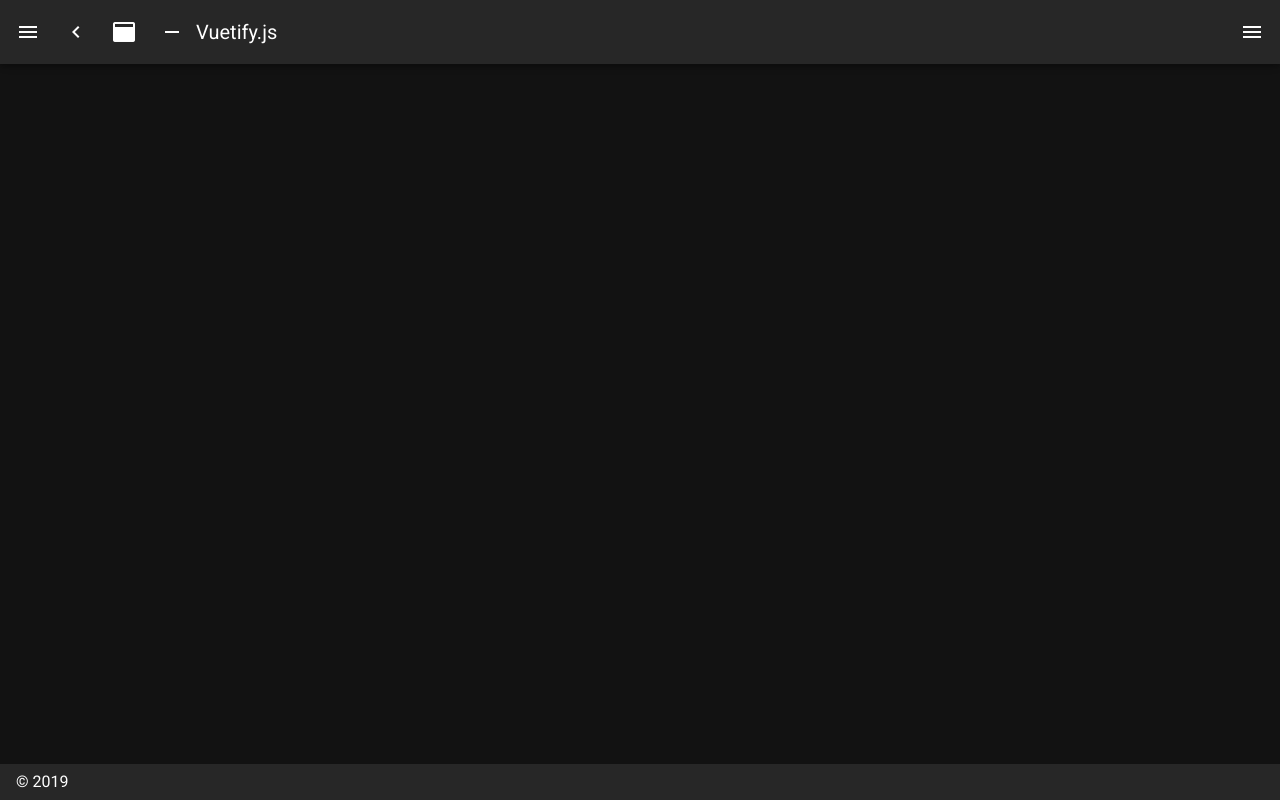
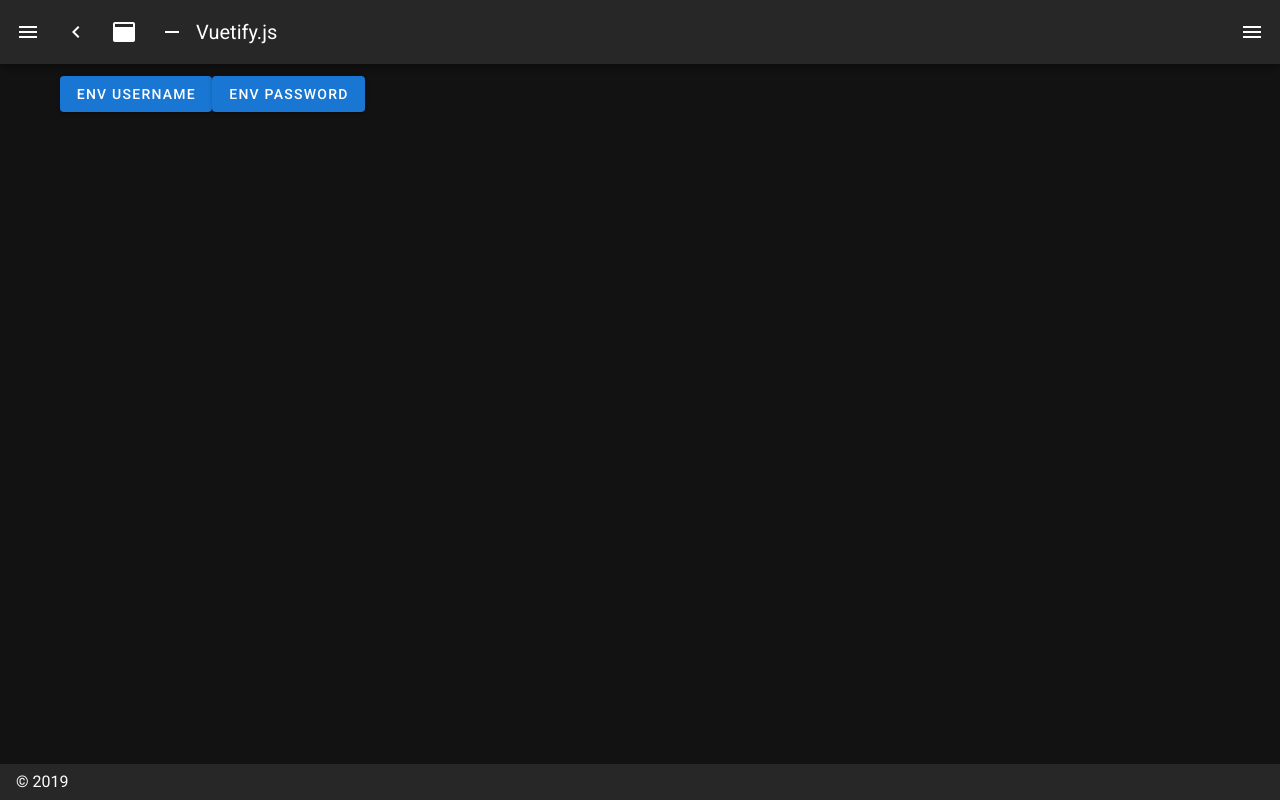
Before and after one commit to favians/Vue, a Nuxt app: page /dotenv in a window 1280 px wide. Before the commit this address had no page. Built offline with nearby package versions, Linux system fonts and the light colour scheme.

Commit message:
feature dotenv

```diff
--- a/layouts/default.vue
+++ b/layouts/default.vue
@@ -124,6 +124,11 @@ export default {
           icon: 'mdi-format-align-justify',
           title: 'Form State',
           to: '/form'
+        },
+        {
+          icon: 'mdi-image-broken-variant',
+          title: 'Dot Env',
+          to: '/dotenv'
         }
       ],
       miniVariant: false,
--- a/nuxt.config.js
+++ b/nuxt.config.js
@@ -1,4 +1,5 @@
 import colors from 'vuetify/es5/util/colors'
+require('dotenv').config()
 
 export default {
   mode: 'spa',
@@ -37,7 +38,8 @@ export default {
   buildModules: [
     // Doc: https://github.com/nuxt-community/eslint-module
     '@nuxtjs/eslint-module',
-    '@nuxtjs/vuetify'
+    '@nuxtjs/vuetify',
+    '@nuxtjs/dotenv'
   ],
   /*
    ** Nuxt.js modules
--- /dev/null
+++ b/pages/dotenv.vue
@@ -0,0 +1,19 @@
+<template>
+  <div>
+    <v-btn color="primary" @click.prevent="showUsernameEnv">Env Username</v-btn>
+    <v-btn color="primary" @click.prevent="showPasswordEnv">Env Password</v-btn>
+  </div>
+</template>
+
+<script>
+export default {
+  methods: {
+    showUsernameEnv() {
+      console.log(process.env.username)
+    },
+    showPasswordEnv() {
+      console.log(process.env.password)
+    }
+  }
+}
+</script>
```
Also changed, not shown: package.json (+10 -9 lines), 2 other files (tests, documents, lock files or other folders).
